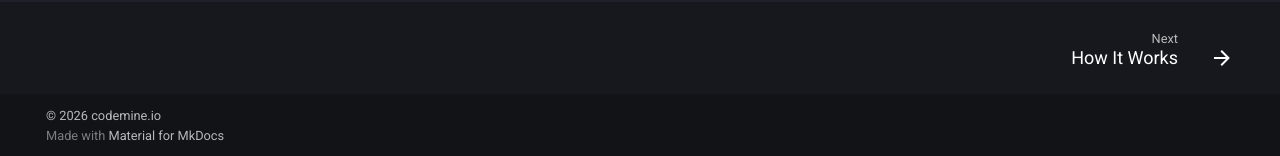
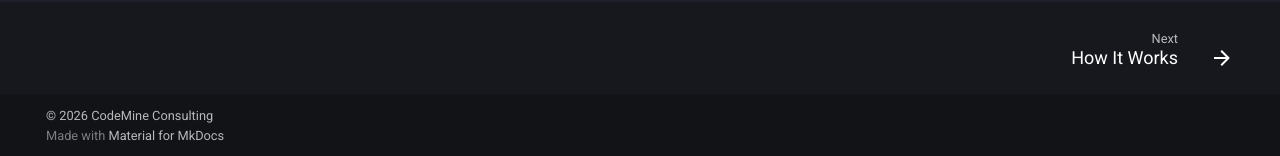
Before and after one commit to pgenie-io/docs, an MkDocs documentation site: the page built from docs/index.md, in a window 1280 px wide and 900 px high, scrolled down 1644 px. Shown: the part 741-897 px from the top of the window. Built offline with MkDocs 1.6.1 and Material for MkDocs 9.7.7, drawn with Linux system fonts in a browser that asks for light colours; comment, search, counter and statistics services are not loaded.

Commit message:
Enable the link

```diff
--- a/mkdocs.yml
+++ b/mkdocs.yml
@@ -6,7 +6,7 @@
 repo_name: pgenie-io/pgenie
 
 copyright: |
-  &copy; 2026 codemine.io
+  &copy; 2026 <a href="https://codemine.io">CodeMine Consulting</a>
 
 theme:
   name: material
```
